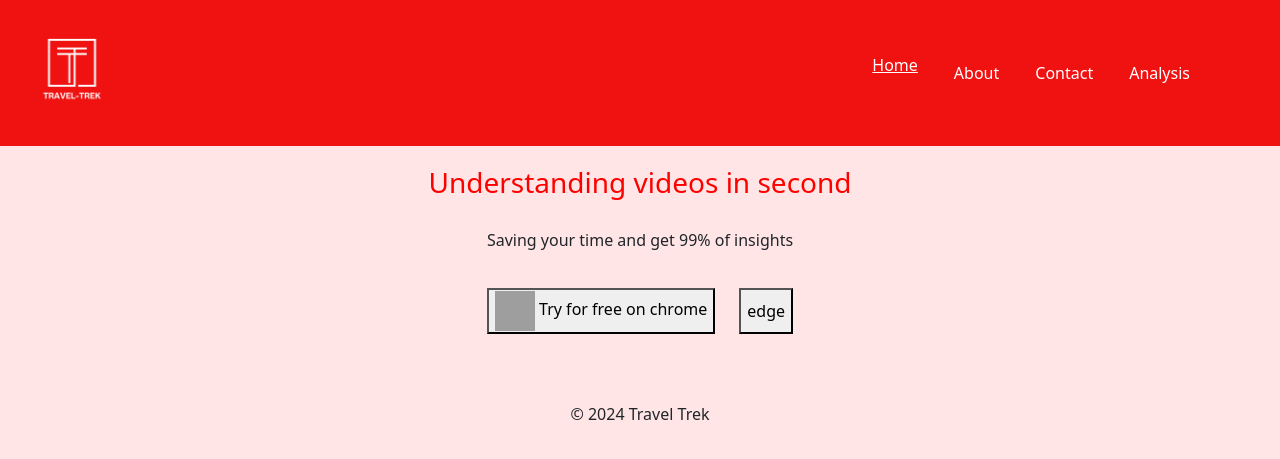
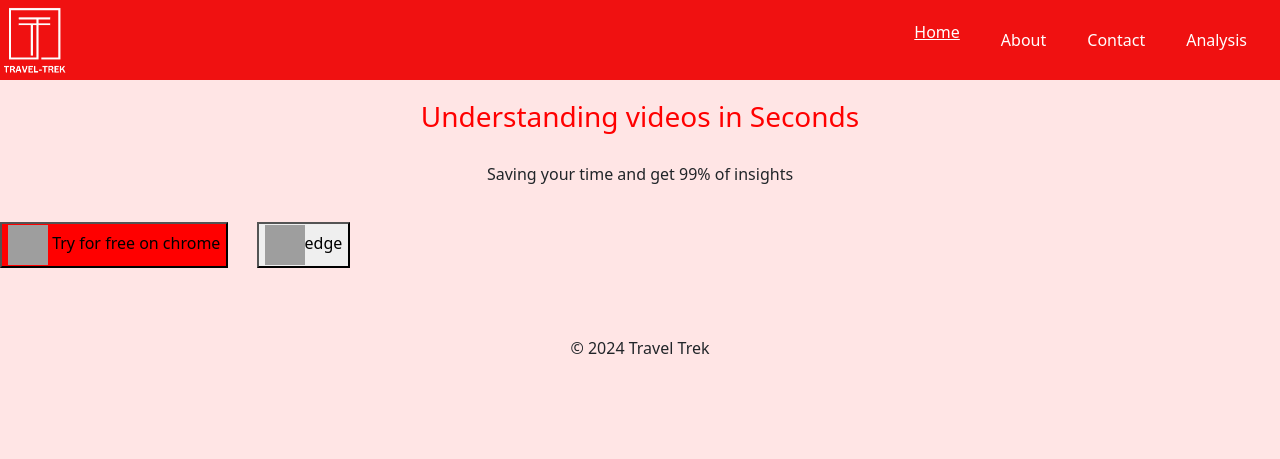
Before and after one commit to AmbreenGulfraz09/Travel_Trek, a Django app: page / in a window 1280 px wide. Shown: the top 459 px of the page. Run offline with Django 5.2, Linux system fonts and the light colour scheme; grey boxes are pictures that could not be loaded.

Commit message:
Correction

```diff
--- a/App/templates/App/base.html
+++ b/App/templates/App/base.html
@@ -9,22 +9,24 @@
     <link href="https://cdn.jsdelivr.net/npm/bootstrap@5.3.3/dist/css/bootstrap.min.css" rel="stylesheet"
         integrity="sha384-QWTKZyjpPEjISv5WaRU9OFeRpok6YctnYmDr5pNlyT2bRjXh0JMhjY6hW+ALEwIH" crossorigin="anonymous">
     <script src="https://cdn.jsdelivr.net/npm/bootstrap@5.3.3/dist/js/bootstrap.bundle.min.js"
-        integrity="sha384-YvpcrYf0tY3lHB60NNkmXc5s9fDVZLESaAA55NDzOxhy9GkcIdslK1eN7N6jIeHz" crossorigin="anonymous"></script>
+        integrity="sha384-YvpcrYf0tY3lHB60NNkmXc5s9fDVZLESaAA55NDzOxhy9GkcIdslK1eN7N6jIeHz"
+        crossorigin="anonymous"></script>
     <title>{% block title %}Travel Trek{% endblock %}</title>
 </head>
 
 <body>
     <!-- Header Section -->
     <header>
-        <nav class="navbar navbar-expand-lg ">
-            <div class="container-fluid">
+        <div class="container-fluid px-0">
+            <nav class="navbar navbar-expand-lg py-0 px-0 ">
+
                 <!-- Logo section -->
-                <a href="{% url 'home' %}" class="navbar-brand">
-                    <img src="{% static 'images/TRAVEL-TREK-White.png' %}" alt="Logo" width="120" height="120" class="logo">
+                <a href="{% url 'home' %}" class="navbar-brand mb-0">
+                    <img src="{% static '/images/logo.ico' %}" alt="Logo"width="70" height="70" class="logo">
                 </a>
 
                 <!-- Toggler for mobile view -->
-                <button class="navbar-toggler ms-auto" type="button" data-bs-toggle="collapse"
+                <button class="navbar-toggler mr-auto" type="button" data-bs-toggle="collapse"
                     data-bs-target="#navbarNav" aria-controls="navbarNav" aria-expanded="false"
                     aria-label="Toggle navigation">
                     <span class="navbar-toggler-icon"></span>
@@ -34,21 +36,27 @@
                 <div class="collapse navbar-collapse" id="navbarNav">
                     <ul class="navbar-nav ms-auto">
                         <li class="nav-item">
-                            <a class="nav-link {% if request.path == '/' %}active{% endif %}" href="{% url 'home' %}">Home</a>
+                            <a class="nav-link {% if request.path == '/' %}active{% endif %}"
+                                href="{% url 'home' %}">Home</a>
                         </li>
                         <li class="nav-item">
-                            <a class="nav-link {% if request.path == '/about/' %}active{% endif %}" href="{% url 'about' %}">About</a>
+                            <a class="nav-link {% if request.path == '/about/' %}active{% endif %}"
+                                href="{% url 'about' %}">About</a>
                         </li>
                         <li class="nav-item">
-                            <a class="nav-link {% if request.path == '/contact/' %}active{% endif %}" href="{% url 'contact' %}">Contact</a>
+                            <a class="nav-link {% if request.path == '/contact/' %}active{% endif %}"
+                                href="{% url 'contact' %}">Contact</a>
                         </li>
                         <li class="nav-item">
-                            <a class="nav-link {% if request.path == '/analysis/' %}active{% endif %}" href="{% url 'analysis' %}">Analysis</a>
+                            <a class="nav-link {% if request.path == '/analysis/' %}active{% endif %}"
+                                href="{% url 'analysis' %}">Analysis</a>
                         </li>
                     </ul>
                 </div>
-            </div>
-        </nav>
+
+            </nav>
+        </div>
+
     </header>
 
     <!-- Main Content Section -->
--- a/App/templates/App/home.html
+++ b/App/templates/App/home.html
@@ -14,12 +14,15 @@
 <body>
     <div class="home-page">
 
-        <h3>Understanding videos in second</h3>
+        <h3>Understanding videos in Seconds</h3>
         <p>Saving your time and get 99% of insights</p>
         <div class="edge">
-            <button><img src="https://img.icons8.com/?size=100&id=63785&format=png&color=000000" alt="Google" width="40"
+            <button class="chrome-btn">
+                <img src="https://img.icons8.com/?size=100&id=63785&format=png&color=000000" alt="Google" width="40"
                     height="40"> Try for free on chrome</button>
-            <button class="ms-4">edge</button>
+            <button class=" edge-btn ms-4"> <img
+                    src="https://img.icons8.com/?size=100&id=dGm9KIZPpukc&format=png&color=000000" width="40"
+                    height="40" alt="">edge</button>
         </div>
     </div>
 </body>
--- a/static/css/base.css
+++ b/static/css/base.css
@@ -1,29 +1,26 @@
 /* Modify the background color */
 body {
     background-color: rgba(255, 0, 0, 0.1) !important;
+    margin: 0;
+    padding: 0;
+    box-sizing: border-box;
 }
 
-.navbar{
+.navbar {
     background-color: #F01111 !important;
 
 }
 
-.logo-container{
-    display: inline-block;
-    margin: 0;
-    padding: 0;
+.nav-item>a {
+    margin-right: 25px;
+}
 
-}
-.logo-container .logo{
-    width: 120px;  /* Set the width of the logo */
-    height: 120px; /* Set the height of the logo */
-    object-fit: contain;
-}
 .navbar-text,
 .navbar-brand,
 .nav-link {
     color: #FFFFFF !important;
     text-decoration: none;
+
 
 }
 
@@ -37,30 +34,17 @@ body {
     text-decoration: underline;
 
 }
+
 /* Smooth transition effect for both hover and active states */
 .navbar-nav .nav-link {
     transition: transform 0.3s ease;
     /* Smooth transition */
 }
 
-.navbar-nav {
-    margin-right: 70px;
-
-
-
-}
-
-.nav-item {
-    justify-content: space-evenly;
-    margin-left: 20px;
-    position: relative;
-}
-
 /* Add underline to the active page link */
 .navbar-nav .nav-link.active {
-    transform: translateY(-8px); /* Keeps the active link elevated */
-            /* Makes the active link bold */
+    transform: translateY(-8px);
+    /* Keeps the active link elevated */
+    /* Makes the active link bold */
     text-decoration: underline;
-
-
 }
--- a/static/css/home.css
+++ b/static/css/home.css
@@ -1,17 +1,19 @@
-.home-page{
+.home-page {
 
     margin-top: 20px;
-   margin-top: 20px;
+    margin-top: 20px;
 }
- h3{
+
+h3 {
     color: red !important;
     text-align: center;
 }
- p{
+
+.chrome-btn{
+    background-color: red !important;
+}
+
+p {
     text-align: center;
     padding: 20px;
 }
-.edge{
-    display: flex;
-    justify-content: center;
-}
```
Also changed, not shown: static/images/TRAVEL-TREK-White.png (deleted), static/images/a.ico (added), static/images/logo.ico (added), static/images/logo.png (deleted).
